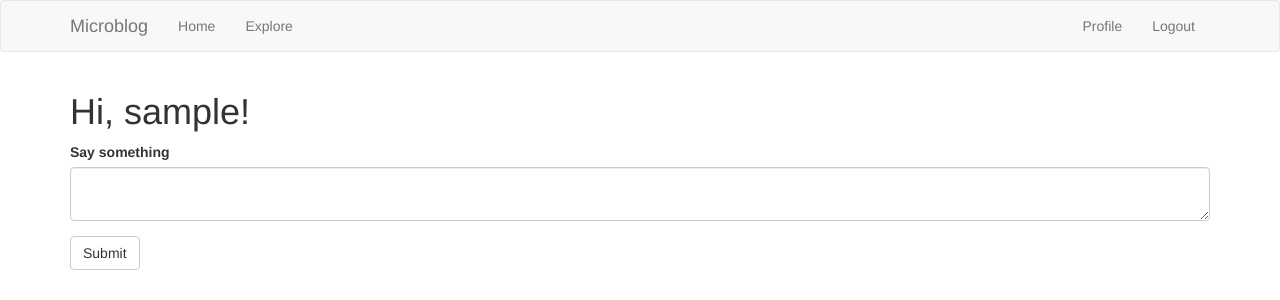
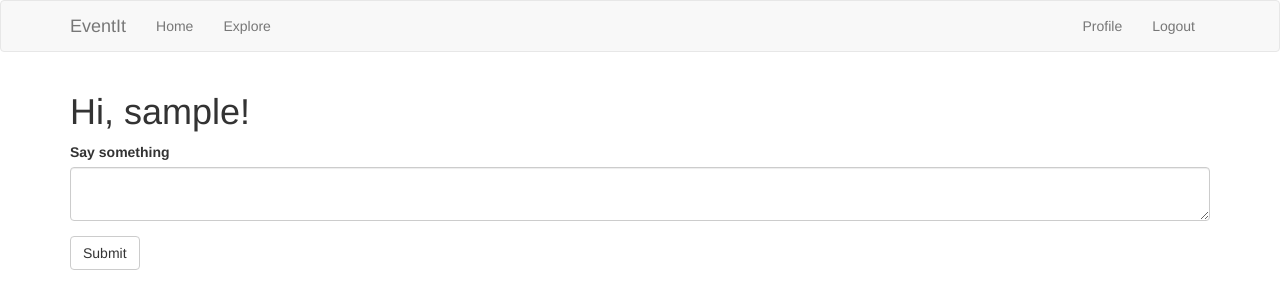
Before and after one commit to samirsepahi/EventIt, a Flask app: page / in a window 1280 px wide. Shown: the top 300 px of the page. Run offline with Flask 3, Linux system fonts and the light colour scheme; the visitor is signed in with stand-in values (Sample User, id 1); data comes from the database, SQL or seed files in the repository; both versions use the stored data as it was after the commit; data that the repository does not hold is empty; some libraries are stand-ins or nearby versions.

Commit message:
Preliminary LogIn + EventIt Name
Jack had trouble accessing so done through Facetime. Pulling from Origin

```diff
--- a/app/templates/base.html
+++ b/app/templates/base.html
@@ -1,7 +1,7 @@
 {% extends 'bootstrap/base.html' %}
 
 {% block title %}
-    {% if title %}{{ title }} - Microblog{% else %}Welcome to Microblog{% endif %}
+    {% if title %}{{ title }} - EventIt{% else %}Welcome to EventIt{% endif %}
 {% endblock %}
 
 {% block navbar %}
@@ -14,7 +14,7 @@
                     <span class="icon-bar"></span>
                     <span class="icon-bar"></span>
                 </button>
-                <a class="navbar-brand" href="{{ url_for('index') }}">Microblog</a>
+                <a class="navbar-brand" href="{{ url_for('index') }}">EventIt</a>
             </div>
             <div class="collapse navbar-collapse" id="bs-example-navbar-collapse-1">
                 <ul class="nav navbar-nav">
```
Also changed, not shown: app.db, 1 other file.
